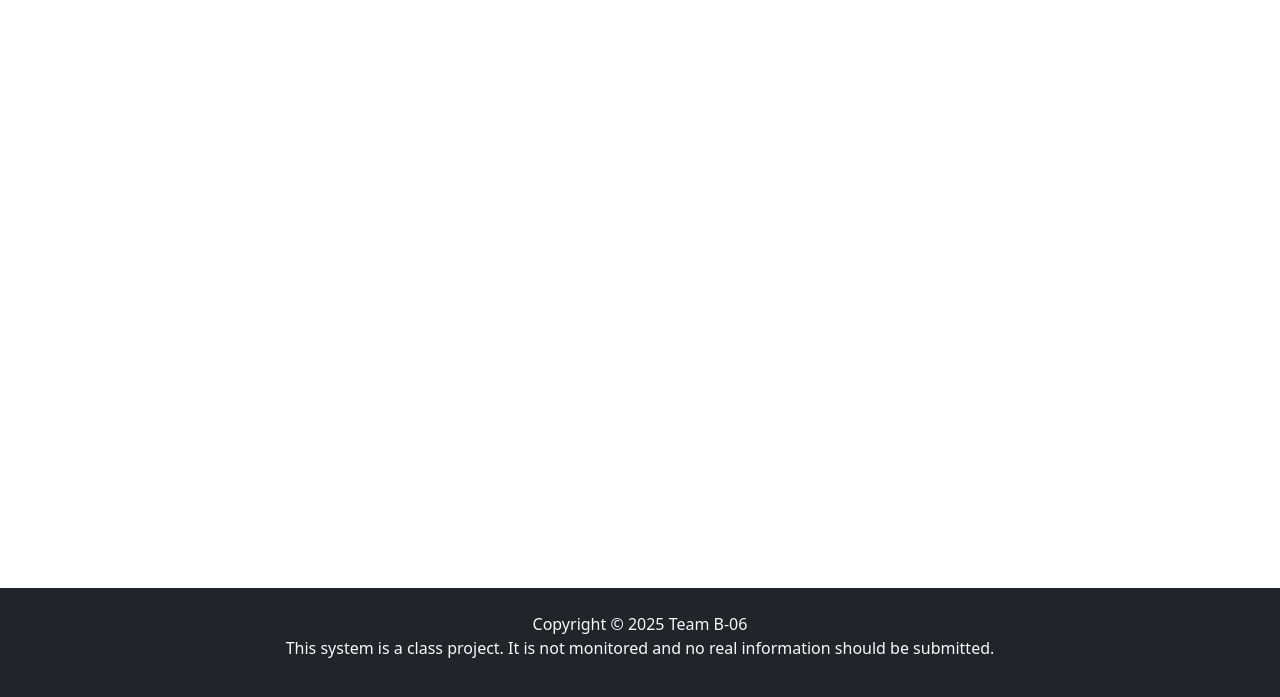
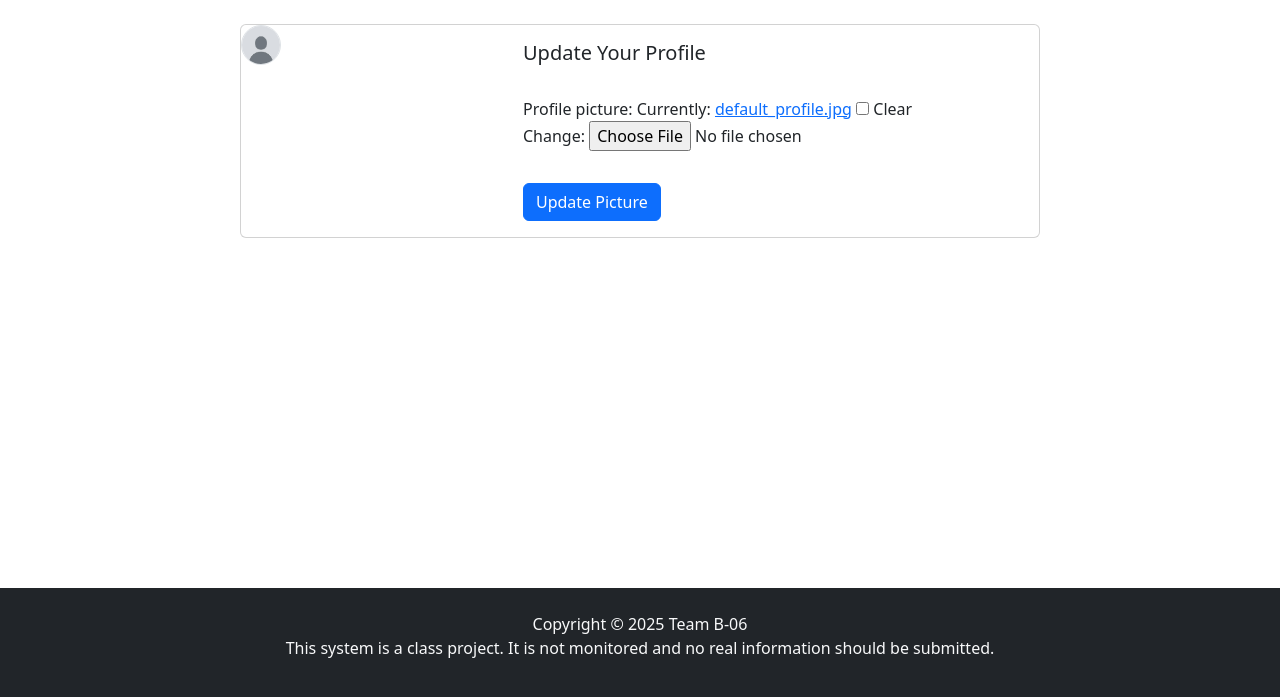
Before and after one commit to elliotSchmango/tech-lending-app, a Django app: page /profile in a window 1280 px wide. Shown: the part 100-797 px from the top of the page. Run offline with Django 5.2, Linux system fonts and the light colour scheme; the visitor is signed in with stand-in values (Sample User, id 1); data comes from the database, SQL or seed files in the repository; some libraries are stand-ins or nearby versions.

Commit message:
moved update_profile functionality into profile_detail, removed separate update_profile view

```diff
--- a/techCLA/templates/techCLA/base.html
+++ b/techCLA/templates/techCLA/base.html
@@ -43,7 +43,7 @@
                   <ul class="dropdown-menu dropdown-menu-end" aria-labelledby="userDropdown">
                       <li><span class="dropdown-item-text"><strong>Email:</strong> {{ user.email }}</span></li>
                       <li><span class="dropdown-item-text"><strong>Role:</strong> {{ user.role }}</span></li>
-                      <li><a class="dropdown-item" href="{% url 'update_profile' %}">Change Profile</a></li>
+                      <li><a class="dropdown-item" href="{% url 'profile_detail' %}">View Profile</a></li>
                       <li><a class="dropdown-item" href="{% url 'account_logout' %}">Sign Out</a></li>
                   </ul>
               </div>
--- a/techCLA/templates/techCLA/profile.html
+++ b/techCLA/templates/techCLA/profile.html
@@ -1 +1,40 @@
 {% extends "techCLA/base.html" %}
+{% load static %}
+
+{% block content %}
+<div class="d-flex justify-content-center align-items-center">
+    <div class="card" style="width: 50rem;">
+        <div class="row g-0">
+            <div class="col-md-4">
+                {% if user.profile.profile_picture and "default_profile" not in user.profile.profile_picture.url %}
+                    <img src="{{ user.profile.profile_picture.url }}" alt="Profile Picture"
+                        class="rounded-circle border" width="40" height="40">
+                {% else %}
+                    <img src="{% static '/techCLA/default_profile.jpg' %}" alt="Default Profile Picture"
+                        class="rounded-circle border" width="40" height="40">
+                {% endif %}
+            </div>
+            <div class="col-md-8">
+                <div class="card-body">
+                    <h5 class="card-title">Update Your Profile</h5>
+                    {% if messages %}
+                        {% for message in messages %}
+                            <p style="color: red;">{{ message }}</p>
+                        {% endfor %}
+                    {% endif %}
+                    <ul></ul>
+                    <form method="post" enctype="multipart/form-data" class="mt-4">
+                        {% csrf_token %}
+
+                        <div class="mb-3 pt-2">
+                            {{ form.as_p }}
+                        </div>
+
+                        <button type="submit" class="btn btn-primary mt-3">Update Picture</button>
+                    </form>
+                </div>
+            </div>
+        </div>
+    </div>
+</div>
+{% endblock %}
--- a/techCLA/urls.py
+++ b/techCLA/urls.py
@@ -2,9 +2,9 @@ from django.urls import path
 from django.contrib.auth import views as auth_views
 from allauth.account import views as allauth_views
 from . import views
-from .views import index, item_detail, update_profile, manage_items, edit_item, delete_item, CatalogView, \
+from .views import index, item_detail, manage_items, edit_item, delete_item, CatalogView, \
     collection_detail, profile_detail
-from .views import index, item_detail, update_profile, manage_items, edit_item, delete_item, CatalogView, collection_detail,delete_collection
+from .views import index, item_detail, manage_items, edit_item, delete_item, CatalogView, collection_detail,delete_collection
 from django.conf import settings
 from django.conf.urls.static import static
 
@@ -14,7 +14,6 @@ urlpatterns = [
 
     # Profile URLs
     path("profile", profile_detail, name="profile_detail"),
-    path("profile/update-profile/", update_profile, name="update_profile"),
 
     # Collections and Item URLs
     path('collection/<int:collection_id>/', views.collection_detail, name='collection_detail'),
--- a/techCLA/views.py
+++ b/techCLA/views.py
@@ -34,9 +34,6 @@ def index(request):
     return render(request, 'techCLA/index.html', context)
 
 def profile_detail(request):
-    return render(request, "techCLA/profile.html")
-
-def update_profile(request):
     if request.user.is_authenticated:
         #print("HERE",request)
         if request.method == "POST":
@@ -48,7 +45,7 @@ def update_profile(request):
         else:
             form = ProfilePictureForm(instance=request.user.profile)
 
-        return render(request, "techCLA/update_profile.html", {"form": form})
+        return render(request, "techCLA/profile.html", {"form": form})
 
 class CatalogView(generic.ListView):
     template_name = "techCLA/catalog.html"
```
